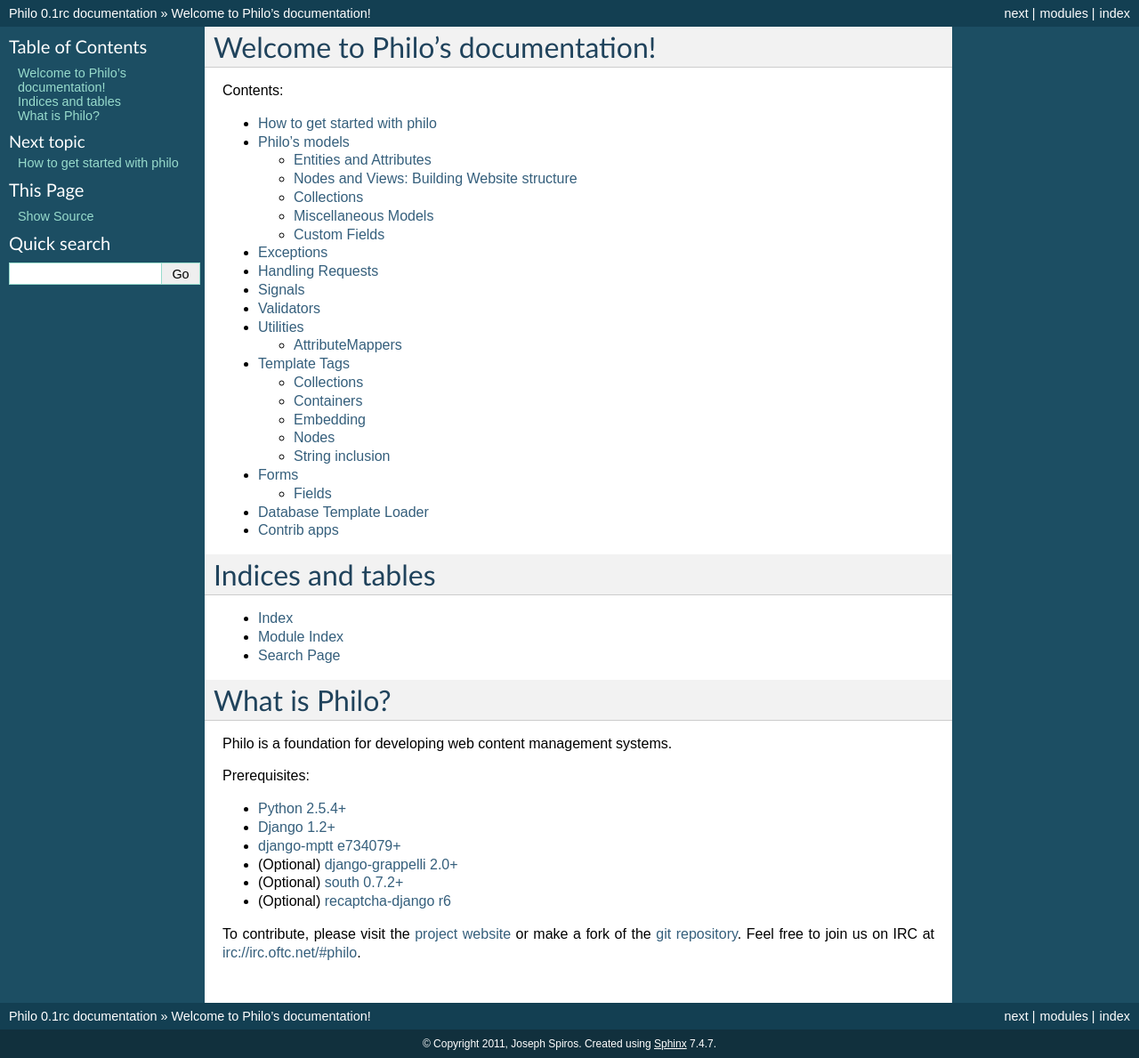
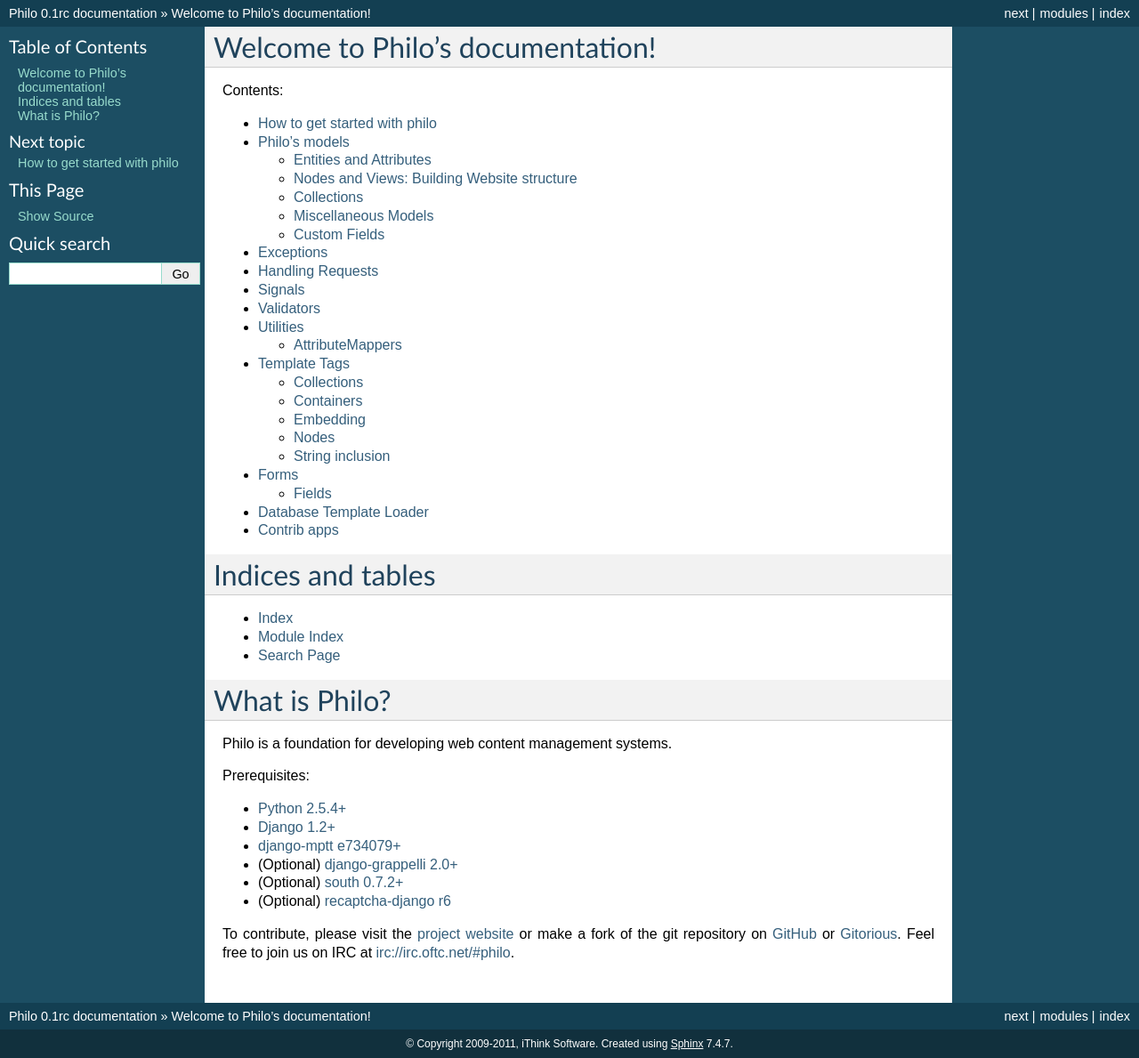
Before and after one commit to ithinksw/philo, a Sphinx documentation site: the page built from docs/index.rst, in a window 1280 px wide. Shown: the whole page at 89% size. Built offline with Sphinx 7.4.7, drawn with Linux system fonts in a browser that asks for light colours.

Commit message:
Updated attributions and URLs for consistency.

```diff
--- a/README.markdown
+++ b/README.markdown
@@ -9,7 +9,7 @@
  * (Optional) [south 0.7.2+ &lt;http://south.aeracode.org/)](http://south.aeracode.org/)
  * (Optional) [recaptcha-django r6 &lt;http://code.google.com/p/recaptcha-django/&gt;](http://code.google.com/p/recaptcha-django/)
 
-To contribute, please visit the [project website](http://philo.ithinksw.org/). Feel free to join us on IRC at [irc://irc.oftc.net/#philo](irc://irc.oftc.net/#philo>).
+To contribute, please visit the [project website](http://philocms.org/). Feel free to join us on IRC at [irc://irc.oftc.net/#philo](irc://irc.oftc.net/#philo>).
 
 Using philo
 ===========
--- a/docs/conf.py
+++ b/docs/conf.py
@@ -54,7 +54,7 @@
 
 # General information about the project.
 project = u'Philo'
-copyright = u'2011, Joseph Spiros'
+copyright = u'2009-2011, iThink Software'
 
 # The version info for the project you're documenting, acts as replacement for
 # |version| and |release|, also used in various other places throughout the
@@ -197,7 +197,7 @@
 # (source start file, target name, title, author, documentclass [howto/manual]).
 latex_documents = [
   ('index', 'Philo.tex', u'Philo Documentation',
-   u'Stephen Burrows', 'manual'),
+   u'iThink Software', 'manual'),
 ]
 
 # The name of an image file (relative to this directory) to place at the top of
@@ -230,7 +230,7 @@
 # (source start file, name, description, authors, manual section).
 man_pages = [
     ('index', 'philo', u'Philo Documentation',
-     [u'Stephen Burrows'], 1)
+     [u'iThink Software'], 1)
 ]
 
 def skip_attribute_attrs(app, what, name, obj, skip, options):
--- a/docs/index.rst
+++ b/docs/index.rst
@@ -46,4 +46,4 @@
 * (Optional) `south 0.7.2+ <http://south.aeracode.org/>`_
 * (Optional) `recaptcha-django r6 <http://code.google.com/p/recaptcha-django/>`_
 
-To contribute, please visit the `project website <http://philo.ithinksw.org/>`_ or make a fork of the `git repository <http://github.com/ithinksw/philo/>`_. Feel free to join us on IRC at `irc://irc.oftc.net/#philo <irc://irc.oftc.net/#philo>`_.
+To contribute, please visit the `project website <http://philocms.org/>`_ or make a fork of the git repository on `GitHub <http://github.com/ithinksw/philo>`_ or `Gitorious <http://gitorious.org/ithinksw/philo>`_. Feel free to join us on IRC at `irc://irc.oftc.net/#philo <irc://irc.oftc.net/#philo>`_.
--- a/docs/intro.rst
+++ b/docs/intro.rst
@@ -31,5 +31,5 @@
 
 Philo should be ready to go!
 
-.. _philo: http://github.com/ithinksw/philo
+.. _philo: http://philocms.org/
 .. _mptt: http://github.com/django-mptt/django-mptt
--- a/setup.py
+++ b/setup.py
@@ -42,11 +42,11 @@
 setup(
 	name = 'philo',
 	version = '.'.join([str(v) for v in version]),
-	url = "https://github.com/ithinksw/philo",
+	url = "http://philocms.org/",
 	description = "A foundation for developing web content management systems.",
 	long_description = open(os.path.join(root_dir, 'README.markdown')).read(),
-	maintainer = "Joseph Spiros",
-	maintainer_email = "joseph.spiros@ithinksw.com",
+	maintainer = "iThink Software",
+	maintainer_email = "contact@ithinksw.com",
 	packages = packages,
 	data_files = data_files,
 
```
Also changed, not shown: 1 other file.
